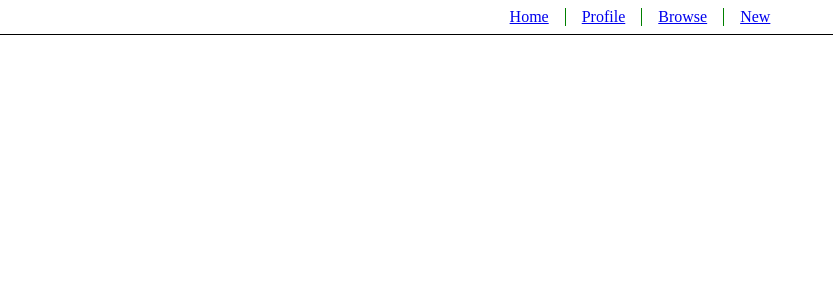
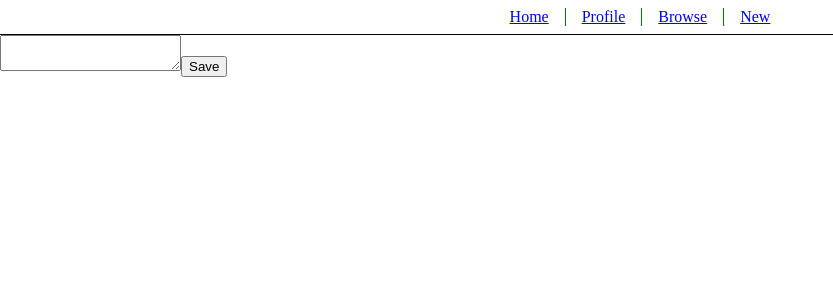
Before and after one commit to Caprpar/db_quest, a Vue app in the folder frontend/: page /narrative in a window 1280 px wide. Shown: the top 300 px of the page, without its empty margins (0-833 px from the left). Built offline with nearby package versions, Linux system fonts and the light colour scheme.

Commit message:
pre merge commit

```diff
--- /dev/null
+++ b/frontend/src/components/NarrativeText.vue
@@ -0,0 +1,16 @@
+<script setup>
+  import { ref, defineEmits } from "vue";
+
+  const narrative = ref(" ");
+
+  const sendNarrative = () => {
+    console.log(narrative.value);
+  };
+</script>
+
+<template>
+  <textarea v-model="narrative" placeholder="Write your story here..."></textarea>
+  <button @click="sendNarrative">Save</button>
+</template>
+
+<style scoped></style>
--- a/frontend/src/router/index.js
+++ b/frontend/src/router/index.js
@@ -6,7 +6,7 @@ import BrowserView from "@/views/BrowserView.vue";
 // import HomeView from '../views/HomeView.vue'
 import AuthView from "../views/AuthView.vue"; // din Auth-sida
 import CardView from "@/views/CardView.vue";
-
+import NarrativeText from "@/components/NarrativeText.vue";
 
 const router = createRouter({
   history: createWebHistory(import.meta.env.BASE_URL),
@@ -43,6 +43,11 @@ const router = createRouter({
       path: "/cards",
       name: "cards",
       component: CardView
+    },
+    {
+      path: "/narrative",
+      name: "narrative",
+      component: NarrativeText
     }
   ]
 });
```
Also changed, not shown: frontend/src/views/NarrativeTextView.vue (added, +9 -0 lines).
